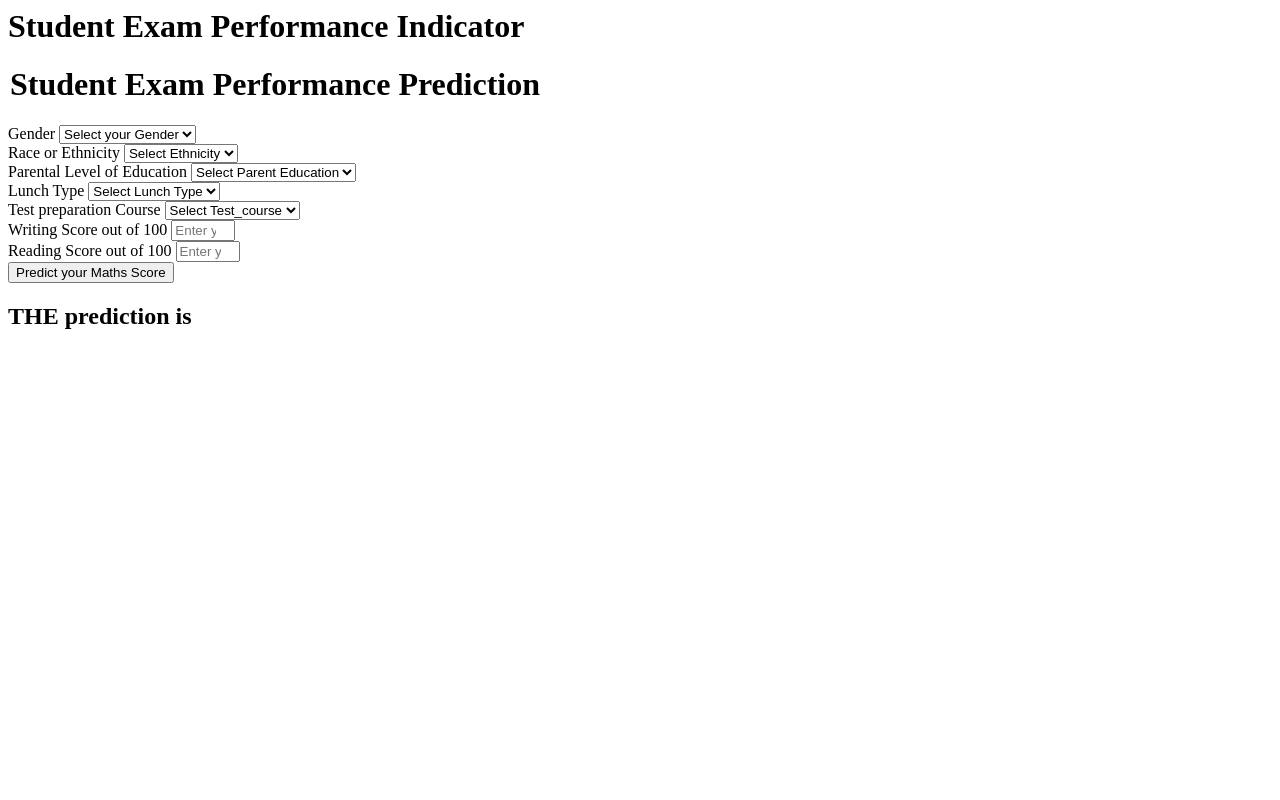
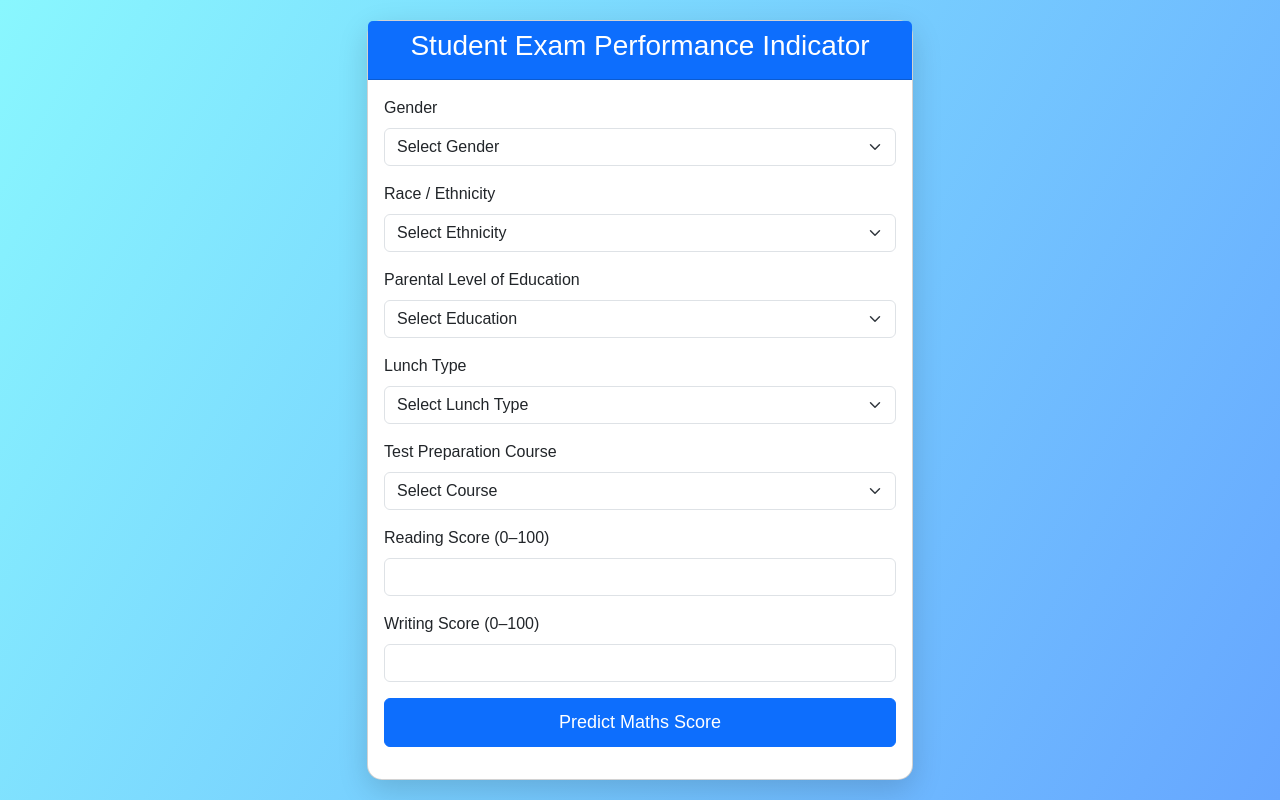
Before and after one commit to tdverse9/MLproject, a Python web app: template templates/home.html in a window 1280 px wide. Run offline with Jinja, Linux system fonts and the light colour scheme; the template is opened without the code that fills it, so the values that code supplies are empty.

Commit message:
Initial commit

```diff
--- a/src/pipeline/predict_pipeline.py
+++ b/src/pipeline/predict_pipeline.py
@@ -1,4 +1,4 @@
-
+import os
 import sys
 import pandas as pd
 from src.exception import CustomException
--- a/templates/home.html
+++ b/templates/home.html
@@ -1,112 +1,144 @@
+<!DOCTYPE html>
+<html lang="en">
+<head>
+    <meta charset="UTF-8">
+    <title>Student Exam Performance Predictor</title>
 
-<html>
+    <!-- Bootstrap CSS -->
+    <link href="https://cdn.jsdelivr.net/npm/bootstrap@5.3.2/dist/css/bootstrap.min.css" rel="stylesheet">
+
+    <style>
+        body {
+            min-height: 100vh;
+            background: linear-gradient(120deg, #89f7fe, #66a6ff);
+            display: flex;
+            align-items: center;
+            justify-content: center;
+            font-family: Arial, sans-serif;
+        }
+
+        .card {
+            border-radius: 15px;
+            box-shadow: 0 10px 30px rgba(0,0,0,0.15);
+        }
+
+        .card-header {
+            background: #0d6efd;
+            color: white;
+            border-radius: 15px 15px 0 0;
+            text-align: center;
+        }
+
+        .btn-primary {
+            width: 100%;
+            font-size: 18px;
+            padding: 10px;
+        }
+
+        .prediction-box {
+            margin-top: 20px;
+            padding: 15px;
+            border-radius: 10px;
+            background-color: #f8f9fa;
+            text-align: center;
+            font-size: 20px;
+            font-weight: bold;
+            color: #0d6efd;
+        }
+    </style>
+</head>
+
 <body>
-    <div class="login">
-       <h1>Student Exam Performance Indicator</h1>
 
-       <form action="{{ url_for('predict_datapoint')}}" method="post">
-        <h1>
-            <legend>Student Exam Performance Prediction</legend>
-        </h1>
+<div class="container">
+    <div class="row justify-content-center">
+        <div class="col-md-8 col-lg-6">
+            <div class="card">
+                <div class="card-header">
+                    <h3>Student Exam Performance Indicator</h3>
+                </div>
+
+                <div class="card-body">
+                    <form action="{{ url_for('predict_datapoint') }}" method="post">
+
                         <div class="mb-3">
                             <label class="form-label">Gender</label>
-            <select class="form-control" name="gender" placeholder="Enter you Gender" required>
-                <option class="placeholder" selected disabled value="">Select your Gender</option>
-                <option value="male">
-                    Male
-                </option>
-                <option value="female">
-                    Female
-                </option>
+                            <select class="form-select" name="gender" required>
+                                <option selected disabled value="">Select Gender</option>
+                                <option value="male">Male</option>
+                                <option value="female">Female</option>
                             </select>
                         </div>
+
                         <div class="mb-3">
-            <label class="form-label">Race or Ethnicity</label>
-            <select class="form-control" name="ethnicity" placeholder="Enter you ethnicity" required>
-                <option class="placeholder" selected disabled value="">Select Ethnicity</option>
-                <option value="group A">
-                    Group A
-                </option>
-                <option value="group B">
-                    Group B
-                </option>
-                <option value="group C">
-                    Group C
-                </option>
-                <option value="group D">
-                    Group D
-                </option>
-                <option value="group E">
-                    Group E
-                </option>
+                            <label class="form-label">Race / Ethnicity</label>
+                            <select class="form-select" name="race_ethnicity" required>
+                                <option selected disabled value="">Select Ethnicity</option>
+                                <option value="group A">Group A</option>
+                                <option value="group B">Group B</option>
+                                <option value="group C">Group C</option>
+                                <option value="group D">Group D</option>
+                                <option value="group E">Group E</option>
                             </select>
                         </div>
+
                         <div class="mb-3">
                             <label class="form-label">Parental Level of Education</label>
-            <select class="form-control" name="parental_level_of_education"
-                placeholder="Enter you Parent Education" required>
-                <option class="placeholder" selected disabled value="">Select Parent Education</option>
-                <option value="associate's degree">
-                    associate's degree
-                </option>
-                <option value="bachelor's degree">
-                    bachelor's degree
-                </option>
-                <option value="high school">
-                    high school
-                </option>
-                <option value="master's degree">
-                    master's degree
-                </option>
-                <option value="some college">
-                    some college
-                </option>
-                <option value="some high school">
-                    some high school
-                </option>
+                            <select class="form-select" name="parental_level_of_education" required>
+                                <option selected disabled value="">Select Education</option>
+                                <option value="associate's degree">Associate's degree</option>
+                                <option value="bachelor's degree">Bachelor's degree</option>
+                                <option value="high school">High school</option>
+                                <option value="master's degree">Master's degree</option>
+                                <option value="some college">Some college</option>
+                                <option value="some high school">Some high school</option>
                             </select>
                         </div>
+
                         <div class="mb-3">
                             <label class="form-label">Lunch Type</label>
-            <select class="form-control" name="lunch" placeholder="Enter you Lunch" required>
-                <option class="placeholder" selected disabled value="">Select Lunch Type</option>
-                <option value="free/reduced">
-                    free/reduced
-                </option>
-                <option value="standard">
-                    standard
-                </option>
+                            <select class="form-select" name="lunch" required>
+                                <option selected disabled value="">Select Lunch Type</option>
+                                <option value="free/reduced">Free / Reduced</option>
+                                <option value="standard">Standard</option>
                             </select>
                         </div>
+
                         <div class="mb-3">
-            <label class="form-label">Test preparation Course</label>
-            <select class="form-control" name="test_preparation_course" placeholder="Enter you Course"
-                required>
-                <option class="placeholder" selected disabled value="">Select Test_course</option>
-                <option value="none">
-                    None
-                </option>
-                <option value="completed">
-                    Completed
-                </option>
+                            <label class="form-label">Test Preparation Course</label>
+                            <select class="form-select" name="test_preparation_course" required>
+                                <option selected disabled value="">Select Course</option>
+                                <option value="none">None</option>
+                                <option value="completed">Completed</option>
                             </select>
                         </div>
+
                         <div class="mb-3">
-            <label class="form-label">Writing Score out of 100</label>
-            <input class="form-control" type="number" name="reading_score"
-                placeholder="Enter your Reading score" min='0' max='100' />
+                            <label class="form-label">Reading Score (0–100)</label>
+                            <input type="number" class="form-control" name="reading_score" min="0" max="100" required>
                         </div>
+
                         <div class="mb-3">
-            <label class="form-label">Reading Score out of 100</label>
-            <input class="form-control" type="number" name="writing_score"
-                placeholder="Enter your Reading Score" min='0' max='100' />
+                            <label class="form-label">Writing Score (0–100)</label>
+                            <input type="number" class="form-control" name="writing_score" min="0" max="100" required>
                         </div>
+
                         <div class="mb-3">
-            <input class="btn btn-primary" type="submit" value="Predict your Maths Score" required />
+                            <input type="submit" class="btn btn-primary" value="Predict Maths Score">
                         </div>
+
                     </form>
-    <h2>
-       THE  prediction is {{results}}
-    </h2>
-   <body>
+
+                    {% if results %}
+                    <div class="prediction-box">
+                        🎯 Predicted Maths Score: {{ results }}
+                    </div>
+                    {% endif %}
+                </div>
+            </div>
+        </div>
+    </div>
+</div>
+
+</body>
 </html>
```
Also changed, not shown: 2 other files. Lines whose indentation alone changed are shown as unchanged.
